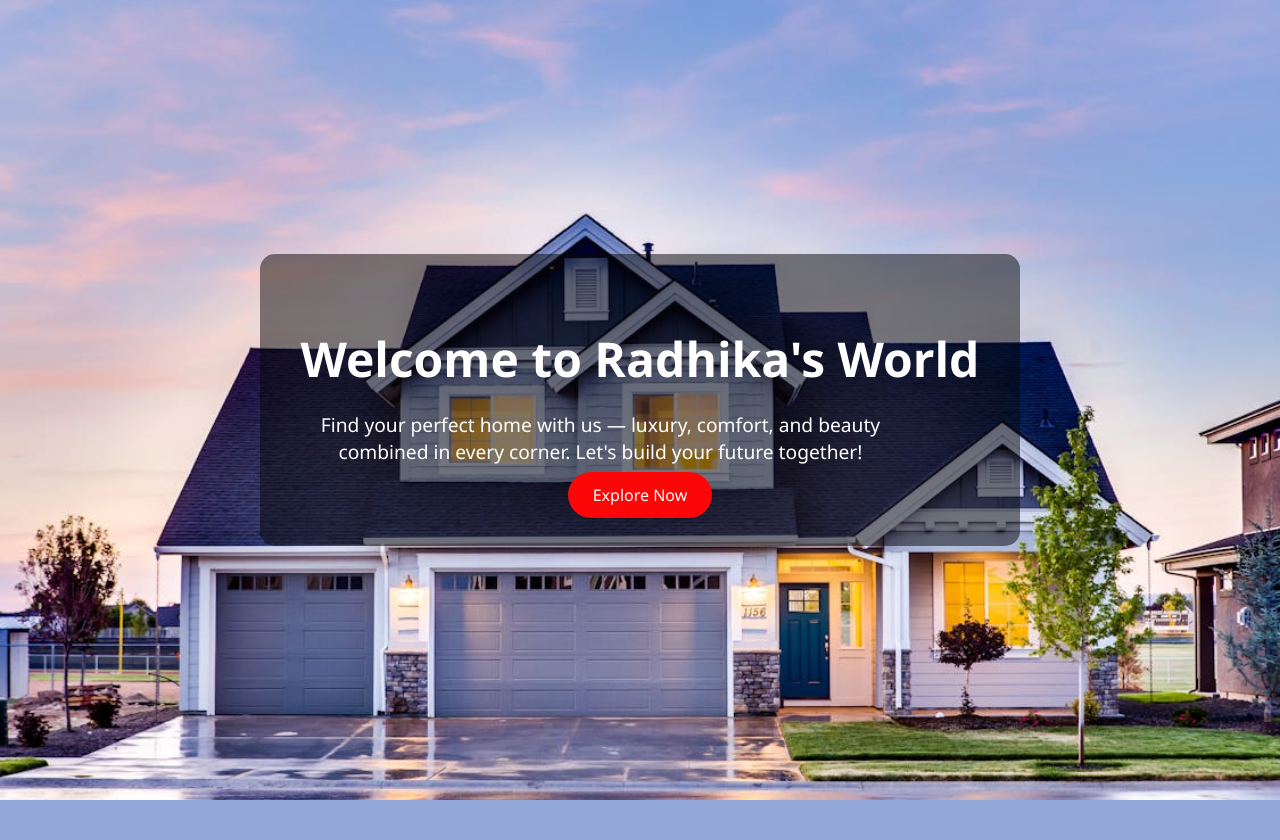
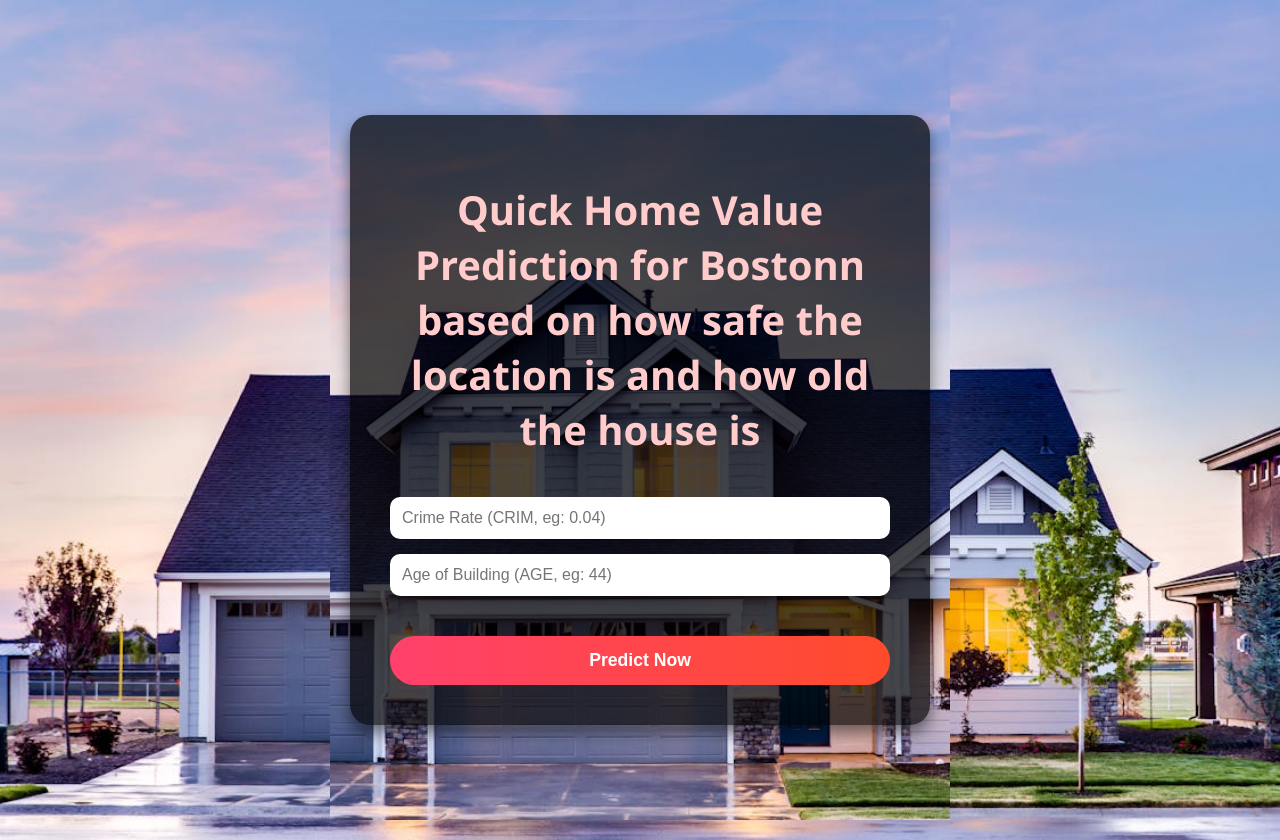
Before and after one commit to rohith05196/predict_housing_price, a Flask app: page / in a window 1280 px wide. Before the commit the page ends 800 px from the top, so only its background shows below. Run offline with Flask 3, Linux system fonts and the light colour scheme; parts of the project's set-up code (start-up, migrations or seed data) failed here and were passed over.

Commit message:
prelim website

```diff
--- a/app.py
+++ b/app.py
@@ -14,13 +14,20 @@
 def home():
     return render_template('home.html')
 
-@app.route('/predict_api', methods = ['POST'])
-def predict_api():
+@app.route('/predict', methods = ['POST'])
+def predict():
     data = request.json['data']
     data_transformed = scalar.transform(np.array(list(data.values())).reshape(1, -1))
     output = reg_predict.predict(data_transformed)
     print(output[0])
     return jsonify(output[0])
 
+@app.route('/predict_api', methods = ['POST'])
+def predict_api():
+    data = [float(x) for x in request.form.values()]
+    data_transformed = scalar.transform(np.array(data).reshape(1, -1))
+    output = reg_predict.predict(data_transformed)[0]
+    return render_template("home.html", prediction_text = "Your dream house will cost {}".format(round(output)) + " lakhs")
+
 if __name__ == "__main__":
     app.run(debug=True)
--- a/templates/home.html
+++ b/templates/home.html
@@ -3,14 +3,14 @@
 <head>
   <meta charset="UTF-8">
   <meta name="viewport" content="width=device-width, initial-scale=1.0">
-    <title>Radhikas World</title>
+  <title>Radhika's World - Quick Prediction</title>
   <style>
     body, html {
       margin: 0;
       padding: 0;
       height: 100%;
       font-family: 'Segoe UI', Tahoma, Geneva, Verdana, sans-serif;
-            color: rgb(255, 255, 255);
+      color: white;
       text-align: center;
       background: url("{{ url_for('static', filename='images/fig.jpeg') }}") no-repeat center center fixed;
       background-size: cover;
@@ -18,42 +18,106 @@
       align-items: center;
       justify-content: center;
       flex-direction: column;
+      padding: 20px;
     }
     .content {
-            background-color: rgba(7, 7, 7, 0.5);
+      background: rgba(0, 0, 0, 0.7);
       padding: 40px;
-            border-radius: 15px;
+      border-radius: 20px;
+      width: 100%;
+      max-width: 500px;
+      box-shadow: 0 8px 16px rgba(0,0,0,0.5);
+      display: flex;
+      flex-direction: column;
+      align-items: center;
+      animation: fadeIn 1s ease-in;
     }
     h1 {
-            font-size: 3em;
-            margin-bottom: 10px;
+      font-size: 2.5em;
+      margin-bottom: 20px;
+      color: #ffcbcb;
     }
-        p {
-            font-size: 1.2em;
-            max-width: 600px;
+    form {
+      display: flex;
+      flex-direction: column;
+      gap: 15px;
+      margin-top: 20px;
+      width: 100%;
+    }
+    input[type="number"] {
+      padding: 12px;
+      border: none;
+      border-radius: 10px;
+      font-size: 1em;
+      width: 100%;
+      box-sizing: border-box;
     }
     .button {
-            margin-top: 20px;
-            padding: 12px 25px;
-            background-color: #fc0707;
+      margin-top: 25px;
+      padding: 14px;
+      background: linear-gradient(to right, #ff416c, #ff4b2b);
       border: none;
-            border-radius: 25px;
+      border-radius: 30px;
       color: white;
-            font-size: 1em;
+      font-size: 1.1em;
+      font-weight: bold;
       cursor: pointer;
-            text-decoration: none;
-            transition: background 0.3s;
+      transition: 0.4s ease;
     }
     .button:hover {
-            background-color: #feb47b;
+      background: linear-gradient(to right, #feb47b, #ff7e5f);
+      transform: scale(1.05);
+    }
+    .prediction-card {
+      margin-top: 30px;
+      background: rgba(255, 255, 255, 0.15);
+      border: 1px solid rgba(255, 255, 255, 0.3);
+      backdrop-filter: blur(8px);
+      padding: 20px;
+      border-radius: 15px;
+      width: 90%;
+      max-width: 400px;
+      animation: fadeIn 1.5s ease-in;
+    }
+    .prediction-card h2 {
+      font-size: 1.8em;
+      color: #ffffff;
+      margin: 0;
+    }
+    @keyframes fadeIn {
+      from { opacity: 0; transform: translateY(20px);}
+      to { opacity: 1; transform: translateY(0);}
     }
   </style>
 </head>
+
 <body>
   <div class="content">
-        <h1>Welcome to Radhika's World</h1>
-        <p>Find your perfect home with us — luxury, comfort, and beauty combined in every corner. Let's build your future together!</p>
-        <a href="#" class="button">Explore Now</a>
+    <h1>Quick Home Value Prediction for Bostonn based on how safe the location is and how old the house is</h1>
+    <form action="/predict_api" method="post">
+      <!-- Visible inputs -->
+      <input type="number" step="any" name="CRIM" placeholder="Crime Rate (CRIM, eg: 0.04) " required>
+      <input type="hidden" name="ZN" value="19">
+      <input type="hidden" name="INDUS" value="2.31">
+      <input type="hidden" name="CHAS" value="0.0">
+      <input type="hidden" name="NOX" value="0.8">
+      <input type="hidden" name="RM" value="1">
+      <input type="number" step="any" name="AGE" placeholder="Age of Building (AGE, eg: 44)" required>
+      <input type="hidden" name="DIS" value="4">
+      <input type="hidden" name="RAD" value="1.0">
+      <input type="hidden" name="TAX" value="2.0">
+      <input type="hidden" name="PTRATIO" value="1.0">
+      <input type="hidden" name="B" value="236.0">
+      <input type="hidden" name="LSTAT" value="2.0">
+
+      <button type="submit" class="button">Predict Now</button>
+    </form>
+
+    {% if prediction_text %}
+    <div class="prediction-card">
+      <h2>{{ prediction_text }}</h2>
+    </div>
+    {% endif %}
   </div>
 </body>
 </html>
```
Lines whose indentation alone changed are shown as unchanged.
